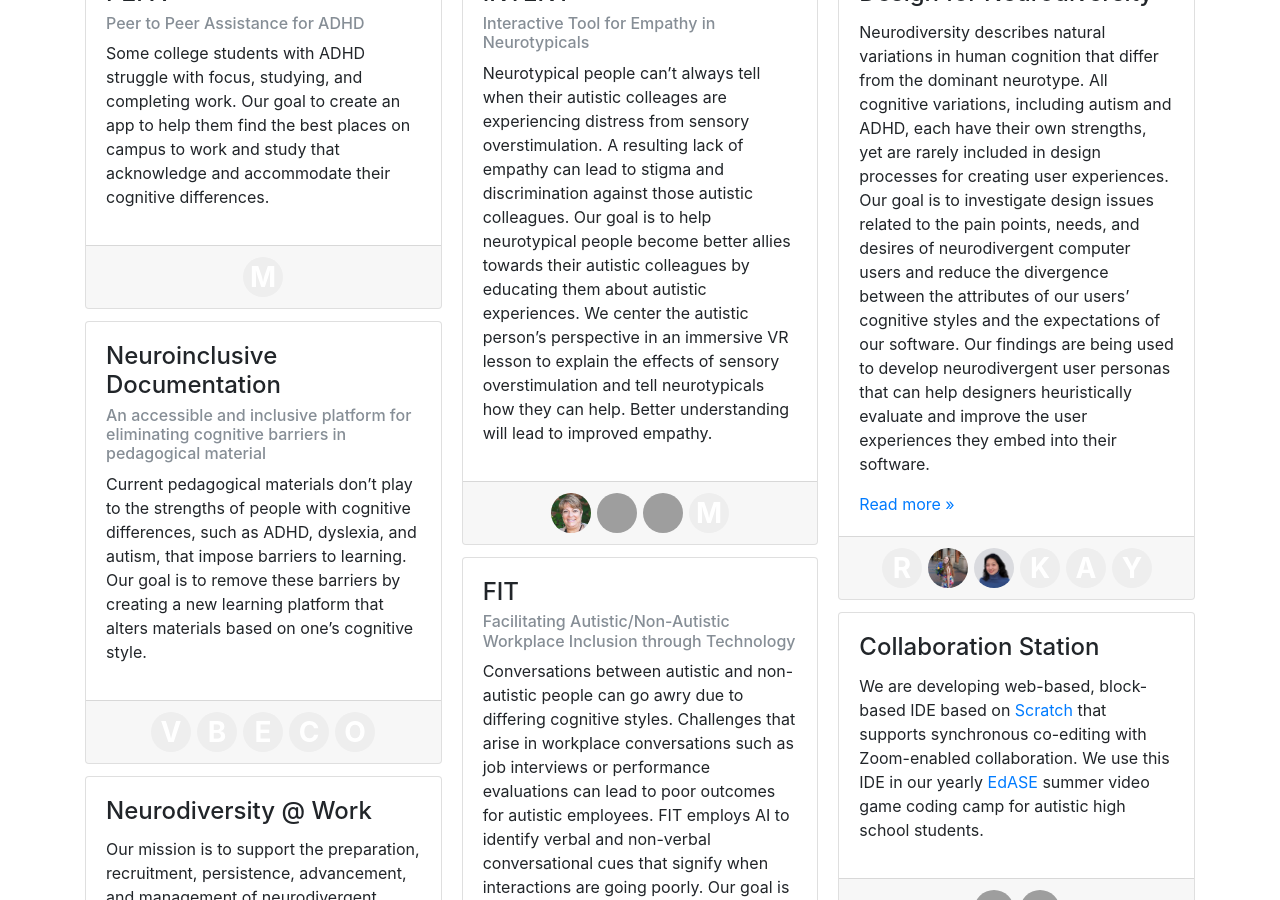
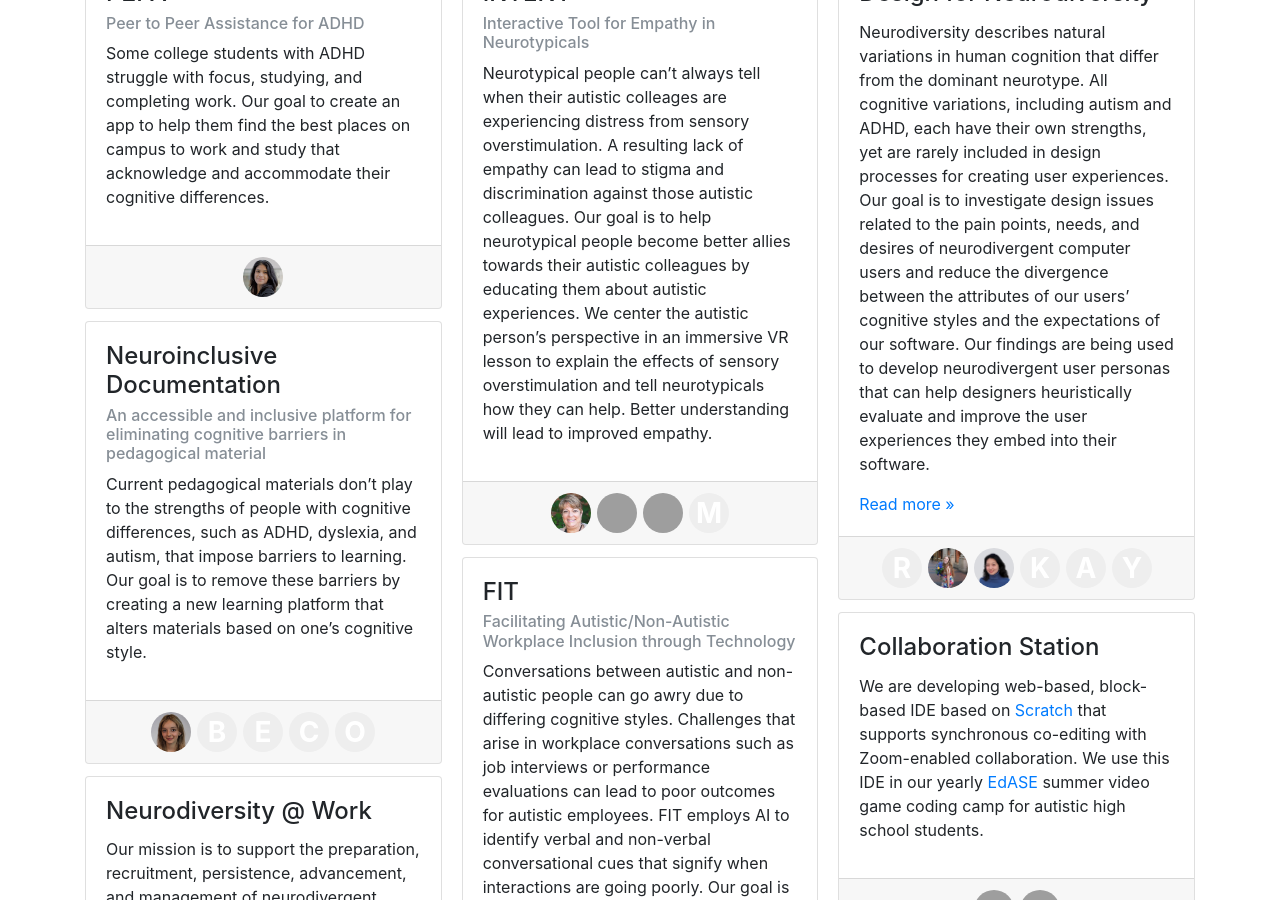
Before and after one commit to cmu-variability/cmu-variability.github.io, a Jekyll site: the page built from index.html, in a window 1280 px wide and 900 px high, scrolled down 1023 px. Built offline with Jekyll 4.4.1, drawn with Linux system fonts in a browser that asks for light colours; grey boxes are pictures that could not be loaded.

Commit message:
Add pictures.

```diff
--- a/_data/people.yml
+++ b/_data/people.yml
@@ -145,6 +145,7 @@ ugrad-zimeng-wang:
 ugrad-gabriel-aguirre:
     display_name: "Gabriel Aguirre"
     role: ugrad
+    image: /img/people/gabriel-aguirre.jpg
 
 ugrad-kajal-mehta:
     display_name: "Kajal Mehta"
@@ -170,6 +171,7 @@ ugrad-baramee-bhakdibhumi:
 ugrad-veronica-pimenova:
     display_name: "Veronica Pimenova"
     role: ugrad
+    image: img/people/veronica-pimenova.jpg
 
 ugrad-janise-kim:
     display_name: "Janise Kim"
@@ -178,6 +180,7 @@ ugrad-janise-kim:
 ugrad-meghana-tera:
     display_name: "Meghana Tera"
     role: ugrad
+    image: /img/people/meghana-tera.png
 
 ugrad-joseph-lee:
     display_name: Joseph Lee
```
Also changed, not shown: img/people/gabriel-aguirre.jpg (added), img/people/meghana-tera.png (added), img/people/veronica-pimenova.jpg (added).
